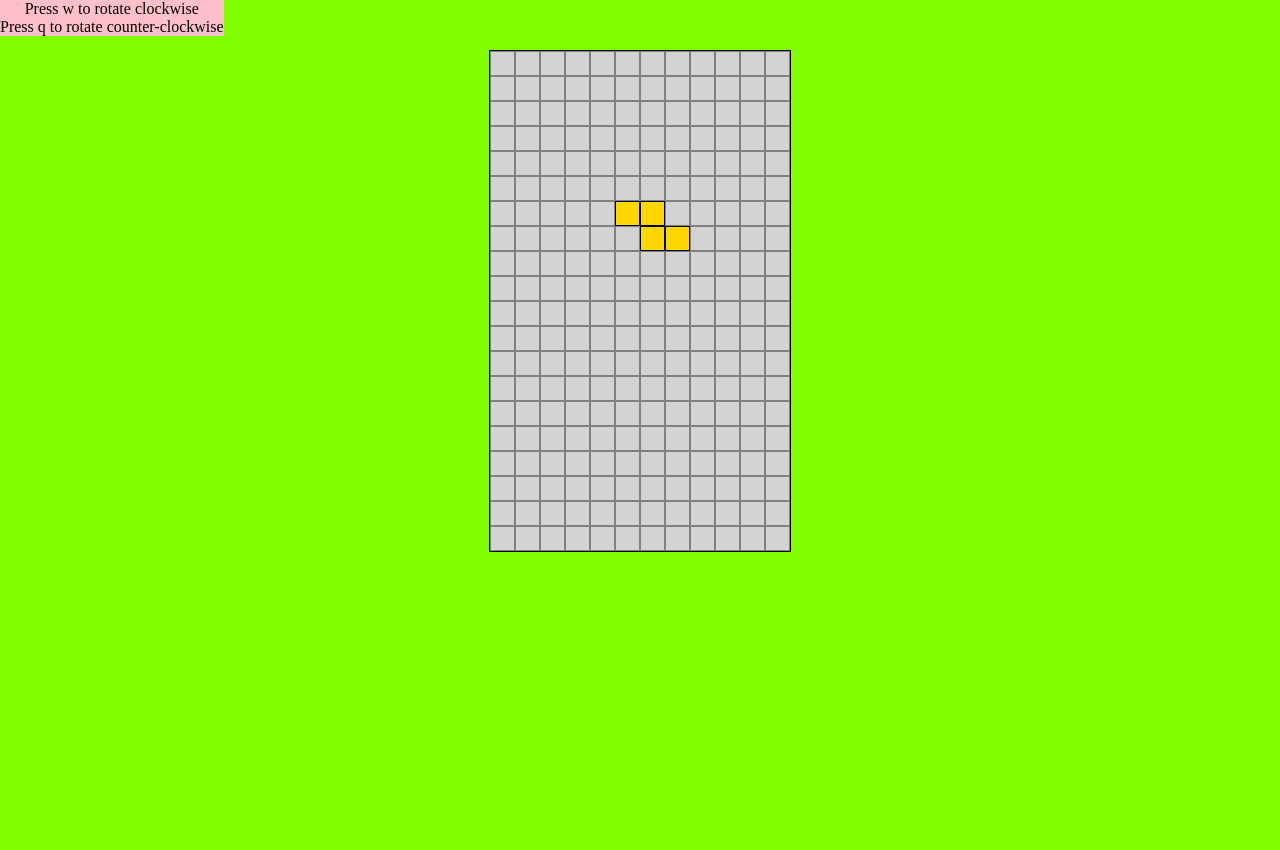
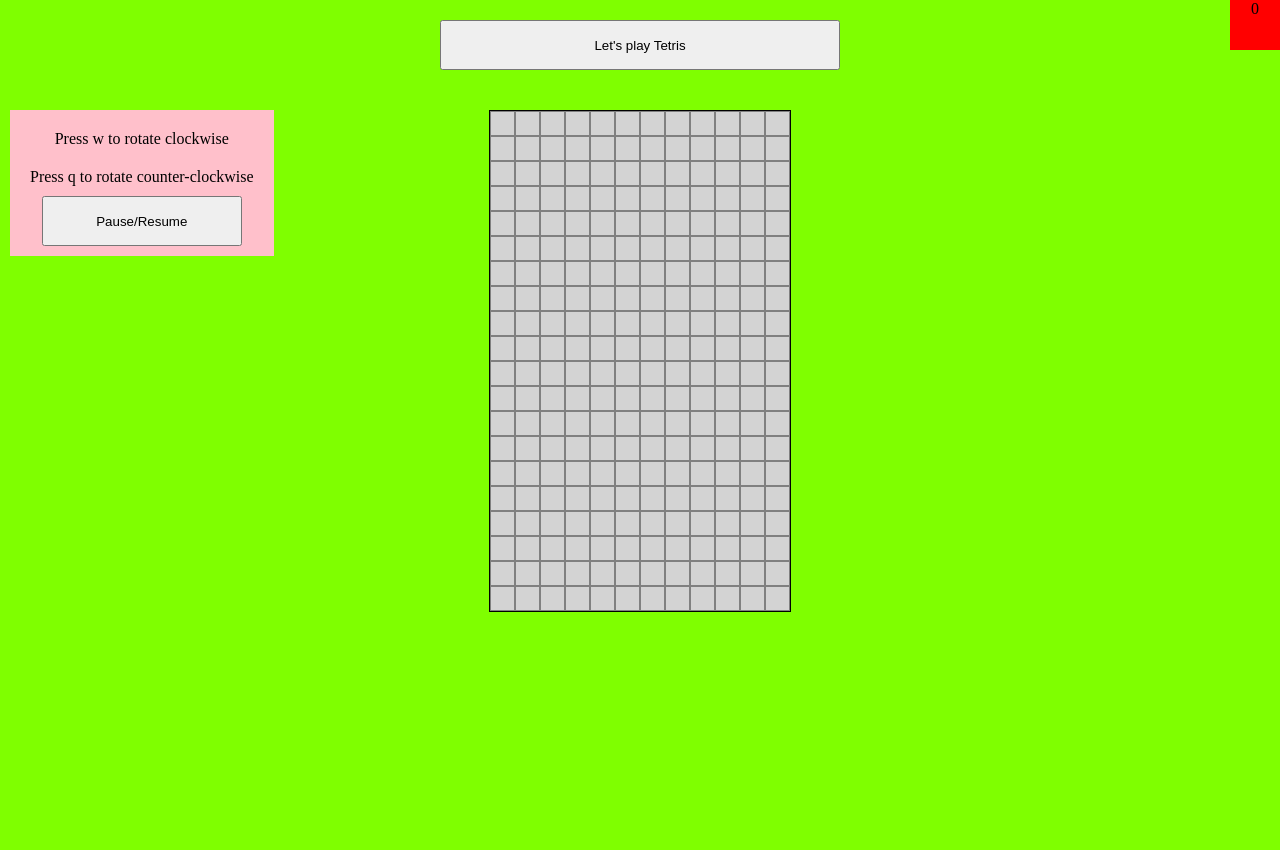
Before and after one commit to mersoz/project-1, a PHP site: page / in a window 1280 px wide. After the commit the page ends 612 px from the top, so only its background shows below. Run offline with PHP 8.4, Linux system fonts and the light colour scheme; some libraries are stand-ins or nearby versions.

Commit message:
Start button added, CSS in progress

```diff
--- a/css/style.css
+++ b/css/style.css
@@ -1,6 +1,6 @@
 * {
   box-sizing: border-box;
-  margin: 0;
+  margin: 0 auto;
 }
 
 html {
@@ -9,27 +9,64 @@ html {
 
 body {
   background-color: chartreuse; /* #7FFF00 */
-  height: 100%;
 }
 
+main {
+  text-align: center;
+}
+
+section {
+  width: 400px;
+}
+
+div.instructions {
+  float: left;
+  top: 100px;
+  position: absolute;
+  padding: 10px;
+  margin: 10px;
+
+  background-color: pink;
+  text-align: center;
+}
+
+div.scoreboard {
+  height: 50px;
+  width: 50px;
+  background-color: red;
+  float: right;
+  position: absolute;
+  top: 0;
+  right: 0;
+}
+
+p {
+padding: 10px;
+}
+
+button.startGame {
+  margin: 20px auto;
+  width: 400px;
+  height: 50px;
+
+}
+
+button.pause {
+  margin: 0 auto;
+  width: 200px;
+  height: 50px;
+}
+
+/*  GAME SPECS  */
 div.gameboard {
   height: 500px;
   width: 300px;
-  margin: 50px auto;
+  margin: 20px auto;
   border: 1px solid black;
 
   box-sizing: content-box;
   overflow: clear;
   background-color: lightblue;
-}
-
-div.instructions {
-  background-color: pink;
-  text-align: center;
-  float: left;
-  position: absolute;
-  top: 0;
-
 }
 
 div.gridblock {
@@ -45,9 +82,19 @@ div.movingPiece {
   float: left;
   background-color: gold; /* #FFD700 */
   border: 1px solid black;
+  /*COLORS
+  O: #ff6961 - red
+  I: #ffb347 - orange
+  S: #fdfd96 - yellow
+  Z: #77dd77 - green
+  L: #aec6cf - blue
+  J: #b19cd9 - purple
+  T: #ffd1dc - pink
+  */
 }
 
 div.occupied {
-  background-color: grey;
-  border: none;
+  /*background-color: grey;*/
+  border: 1px solid black;
+
 }
--- a/index.html
+++ b/index.html
@@ -9,12 +9,17 @@
   </head>
   <body>
     <main>
-      <div class="gameboard"></div>
+      <section>
+        <button class="startGame">Let's play Tetris</button>
+        <div class="gameboard"></div>
+      </section>
       <div class="scoreboard"></div>
       <div class="instructions">
         <p>Press w to rotate clockwise</p>
         <p>Press q to rotate counter-clockwise</p>
+        <button class="pause">Pause/Resume</button>
       </div>
+
     </main>
   </body>
 </html>
--- a/js/app.js
+++ b/js/app.js
@@ -6,18 +6,22 @@ $(() => {
   const height = 20;
   const numberOfGrids = width*height;
 
+  const $scoreboard = $('.scoreboard');
   const $gameboard = $('.gameboard');
   for (var i = 0; i < numberOfGrids; i++) {
     var $gridblock = $('<div>', {'class': 'gridblock'});
     $gameboard.append($gridblock);
   }
   const $allGrids = $('div.gridblock');
+  const $play = $('button');
 
   // Initialize stuff
   let rotationIndex = 0;
   let currentRotation = [];
   let index = Math.floor((width-1)/2);    //start dropping from middle of board
-  const dropping = setInterval(letsPlay, 1000);
+  let dropping = null;
+  let score = 0;
+  $scoreboard.html(score);
 
   // Create an array for each rown with indexes
   //  Push each array into another for all arrays/rows
@@ -31,8 +35,26 @@ $(() => {
   }
 
   const shapeNames = ['O', 'I', 'S', 'Z', 'L', 'J', 'T'];
+  const shapeColors = {
+    'O': '#ff6961',
+    'I': '#ffb347',
+    'S': '#fdfd96',
+    'Z': '#77dd77',
+    'L': '#aec6cf',
+    'J': '#b19cd9',
+    'T': '#ffd1dc'
+  };
+
   let randomShapeName = shapeNames[Math.floor(Math.random() * shapeNames.length)];
   let rotationIndices = spawnPiece(randomShapeName, index);
+
+  function reSetGame() {
+    $allGrids.removeClass('movingPiece').removeClass('occupied');
+    $.each($allGrids, (index) => {
+      $allGrids.eq(index).css('background-color', 'lightgrey');
+    });
+    score = 0;
+  }
 
   function spawnPiece(name, index) {
     var shapesAvailable = {
@@ -65,12 +87,21 @@ $(() => {
     return shapesAvailable[name];
   }
 
+
   function updateLocation() {
+    // console.log(randomShapeName);
     $allGrids.removeClass('movingPiece');
     currentRotation = rotationIndices[rotationIndex];
     for (var p = 0; p < currentRotation.length; p++) {
-      $allGrids.eq(currentRotation[p]).addClass('movingPiece');
+      $allGrids.eq(currentRotation[p]).addClass('movingPiece')
+      .css('background-color', shapeColors[randomShapeName]);
     }
+
+    $.each($allGrids, (index) => {
+      if (!$allGrids.eq(index).hasClass('movingPiece') && !$allGrids.eq(index).hasClass('occupied')) {
+        $allGrids.eq(index).css('background-color', 'lightgrey');
+      }
+    });
   }
 
   function isTrue(element) {
@@ -136,11 +167,13 @@ $(() => {
         return $allGrids.eq(indexNumber).hasClass('occupied');
       }); //returns array of true and false
       if (isRowFull.every(isTrue)) {
-        // let l = $allGrids.length;
+        score+=width;
+        $scoreboard.html(score);
         let l = thisArray[thisArray.length-1];
         while (l > width) {
+          var colorToChangeTo = $allGrids.eq(l-width).css('background-color');
           var classToChangeTo = $allGrids.eq(l-width).attr('class');
-          // console.log($allGrids.eq(l-width).attr('class'));
+          $allGrids.eq(l).css('background-color', colorToChangeTo);
           $allGrids.eq(l).attr('class', classToChangeTo);
           l--;
         }
@@ -153,13 +186,13 @@ $(() => {
     $allGrids.removeClass('movingPiece');
     clearInterval(dropping);
     setTimeout( () => {
-      alert('Game over');
+      alert(`Final score: ${score}`);
     }, 500);
   }
 
   function letsPlay() {
     updateLocation();
-    shiftIfRotationCrossesBorder();
+    shiftIfCrossingBorder();
     if (canGoDown()) {
       updateIndices(width);
     } else {
@@ -182,43 +215,40 @@ $(() => {
     updateLocation();
   }
 
-  function shiftIfRotationCrossesBorder() {
-    console.log('inside border checker');
+  function shiftIfCrossingBorder() {
     var moduloArray = currentRotation.map( (each) => {
       return each%width;
     });
-    console.log(moduloArray);
-
     var max = Math.max.apply(Math, moduloArray);
     var min = Math.min.apply(Math, moduloArray);
-    console.log(max, min);
-
     if (max === width-1 && min === 0) {
       if (moduloArray.includes(1)) {
         if (moduloArray.includes(width-2)) {
           updateIndices(-2);
-          console.log('moving piece 2 left');
-
         } else {
           updateIndices(1);
-          console.log('moving piece 1 right');
-
         }
       } else if (moduloArray.includes(width-2)) {
         updateIndices(-1);
-        console.log('moving piece 1 left');
       }
     }
-    console.log('-------------');
   }
 
   //  LISTENERS FOR ARROW KEYS  //
-  $(this).keydown((e) => {          // should bind?
+  $play.on('click', () => {
+    reSetGame();
+    setTimeout( () => {
+      dropping = setInterval(letsPlay, 200);
+    }, 1000);
+  });
+
+  $(this).keydown((e) => {        // should bind?
     if ( e.which === 37 && canGoLeft() ) {   //while index is not the left-most div
       updateIndices(-1);
     } else if ( e.which === 39 && canGoRight() ) {  //while index is not the right-most div
       updateIndices(1);
     } else if ( e.which === 40 ) {    //move one rown down
+      e.preventDefault();
       updateIndices(width);
     } else if ( e.which === 87 ) {  // W
       rotationIndex++;
@@ -234,10 +264,10 @@ $(() => {
   });
 });
 
-// BORDER CONTROL FOR TURNS
-// ADD SCORE
 // STYLING
 // PLAY/PAUSE BUTTON
 // EDGE CASE WITH LINES NOT ADJACENT
 // SOUND / MUTE
 // DROP TO BOTTOM ON SPACEBAR KEYSTROKE
+// SHOW NEXT PIECE ?
+// BORDER CONTROL FOR TURNING ON LAST ROWS - shift up one row, or two?
```
